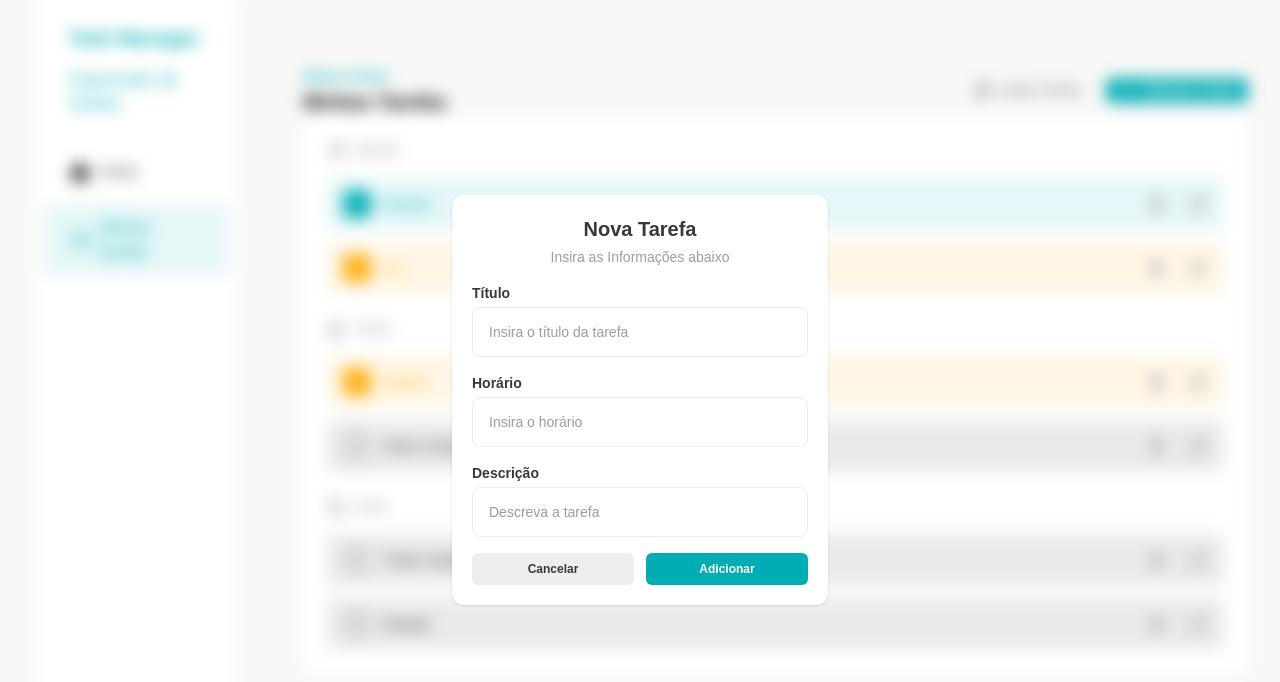
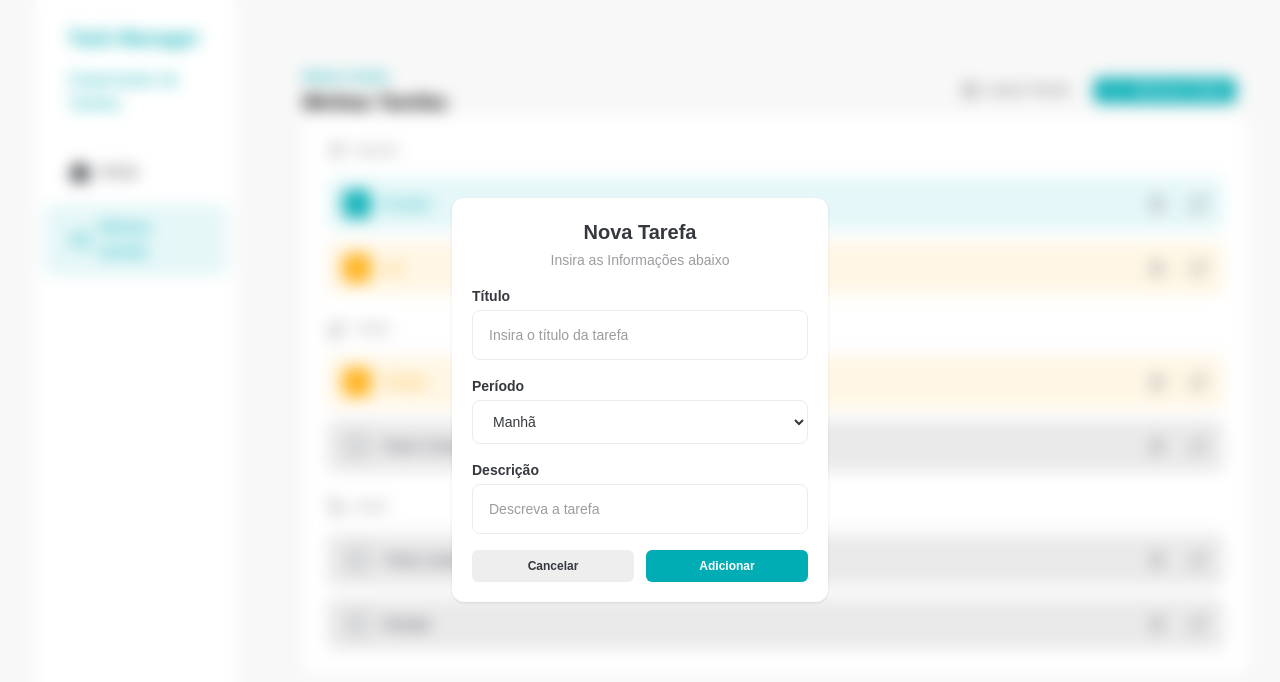
Before and after one commit to joaovpzdev/fsc-task-manager, a React (Vite) app: page / in a window 1280 px wide. Both pictures are taken after a click on the button "Adicionar Tarefa". Shown: the top 682 px of the page. Built offline with nearby package versions, Linux system fonts and the light colour scheme; a web font is replaced by a local one.

Commit message:
feat: add input and modifing the dialog structure

```diff
--- a/package.json
+++ b/package.json
@@ -12,6 +12,7 @@
   "dependencies": {
     "react": "^18.2.66",
     "react-dom": "^18.2.0",
+    "react-transition-group": "^4.4.5",
     "sonner": "^1.5.0"
   },
   "devDependencies": {
--- /dev/null
+++ b/src/components/AddDialog.css
@@ -0,0 +1,14 @@
+.add-dialog-enter {
+    opacity: 0;
+}
+.add-dialog-enter-active {
+    opacity: 1;
+    transition: opacity 500ms;
+}
+.add-dialog-exit {
+    opacity: 1;
+}
+.add-dialog-exit-active {
+    opacity: 0;
+    transition: opacity 500ms;
+}
--- a/src/components/AddDialog.jsx
+++ b/src/components/AddDialog.jsx
@@ -1,40 +1,89 @@
 import { createPortal } from "react-dom";
 import Input from "./Input.jsx";
 import Button from "./Button.jsx";
+import { CSSTransition } from "react-transition-group";
+import "./AddDialog.css";
+import { useRef } from "react";
 
-const AddDialog = ({isOpen, handleClose}) => {
-    if (!isOpen) return null;
+const AddDialog = ({ isOpen, handleClose }) => {
+  const nodeRef = useRef();
+  //o CSSTransition é usado para animar a entrada e saída do componente, aplicando classes CSS específicas durante a transição.
   // o createPortal é usado para renderizar o componente em um nó DOM diferente do nó pai, permitindo que ele seja exibido acima de outros elementos da interface do usuário.
-    return createPortal (
-        <div className="fixed bottom-0 left-0 top-0 flex h-screen w-screen items-center justify-center backdrop-blur">
-
+  return (
+    <CSSTransition
+      nodeRef={nodeRef}
+      in={isOpen}
+      timeout={500}
+      classNames="add-dialog"
+      unmountOnExit
+    >
+      <div>
+        {createPortal(
+          <div
+            ref={nodeRef}
+            className="fixed bottom-0 left-0 top-0 flex h-screen w-screen items-center justify-center backdrop-blur"
+          >
             {/* Adicionando o Dialog */}
             <div className="p-5 rounded-xl text-center bg-white shadow">
               <h2 className="text-[#35383E] font-semibold text-xl">
                 Nova Tarefa
               </h2>
+
               <p className="mb-4 mt-1 text-sm text-[#9A9C9F]">
                 Insira as Informações abaixo
               </p>
 
               <div className="flex flex-col space-y-4 w-[336px]">
+                <Input
+                  id="title"
+                  label="Título"
+                  placeholder="Insira o título da tarefa"
+                />
 
-                    <Input id="title" label="Título" placeholder="Insira o título da tarefa" />
-                    <Input id="time" label="Horário" placeholder="Insira o horário" />
-                    <Input id="description" label="Descrição" placeholder="Descreva a tarefa" />
+                <div className="flex flex-col gap-1 text-left">
+                  <label
+                    className="block text-sm font-semibold text-[#35383E]"
+                    htmlFor="time"
+                  >
+                    Período
+                  </label>
+                  <select
+                    id="time"
+                    className="w-full rounded-lg border border-[#ECECEC] bg-white px-4 py-3 text-sm text-[#35383E] outline-none transition duration-200 focus:border-[#00ADB5] focus:ring-2 focus:ring-[#00ADB5]/20"
+                  >
+                    <option value="morning">Manhã</option>
+                    <option value="afternoon">Tarde</option>
+                    <option value="evening">Noite</option>
+                  </select>
+                </div>
+
+                <Input
+                  id="description"
+                  label="Descrição"
+                  placeholder="Descreva a tarefa"
+                />
 
                 <div className="flex gap-3">
+                  <Button
+                    variant="tertiary"
+                    size="large"
+                    className="w-full"
+                    onClick={handleClose}
+                  >
+                    Cancelar
+                  </Button>
 
-                        <Button variant="tertiary" size="large" className="w-full" onClick={handleClose}>Cancelar</Button>
-
-                        <Button size="large" className="w-full">Adicionar</Button>
-
+                  <Button size="large" className="w-full">
+                    Adicionar
+                  </Button>
                 </div>
               </div>
-
             </div>
           </div>,
-        document.body
-    )
-}
+          document.body,
+        )}
+      </div>
+    </CSSTransition>
+  );
+};
 export default AddDialog;
```
Also changed, not shown: 1 other file (tests, documents, lock files or other folders). Lines whose indentation alone changed are shown as unchanged.
